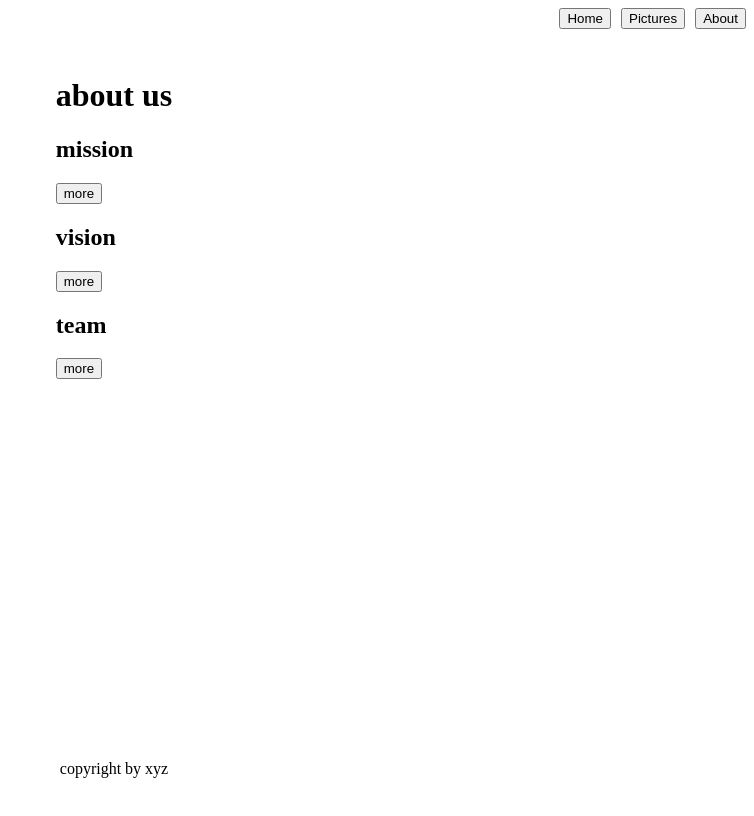
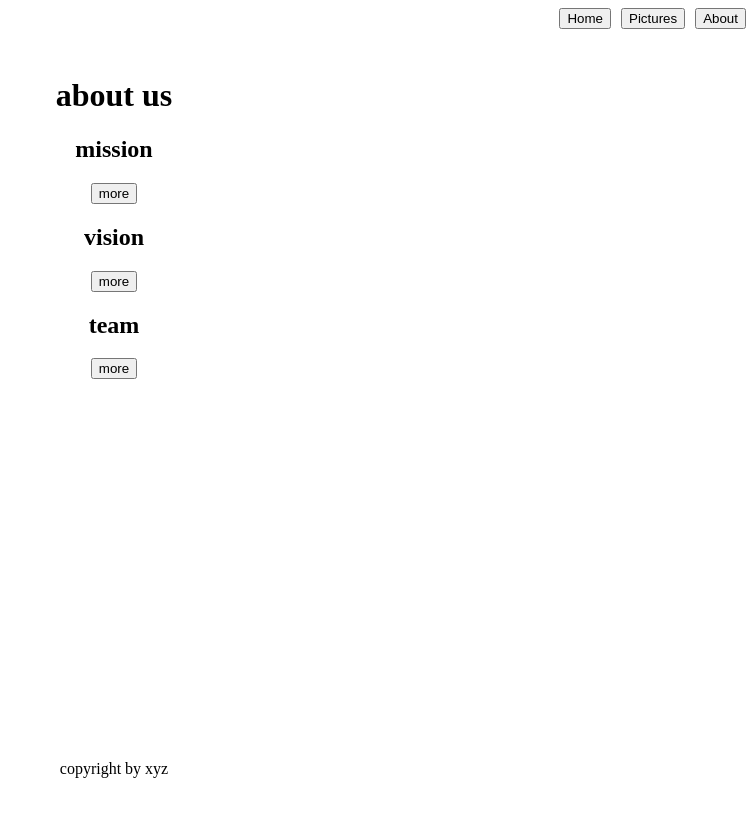
Before and after one commit to JelenadlS/redux-training, a React (Create React App) app: page /about in a window 1280 px wide. Shown: the whole page, without its empty margins (526-1280 px from the left). Built offline with nearby package versions, Linux system fonts and the light colour scheme.

Commit message:
Add more and less functionality

```diff
--- a/src/components/styles.js
+++ b/src/components/styles.js
@@ -52,7 +52,7 @@ export const StyledList = styled.ul`
 `;
 
 export const StyledMain = styled.main`
-  justify-self: center;
+  text-align: center;
 `;
 
 export const StyledModal = styled.section`
--- a/src/pages/AboutPage.js
+++ b/src/pages/AboutPage.js
@@ -19,8 +19,11 @@ export default function AboutPage() {
             <button
               type="button"
               onClick={() => dispatch(handleshowMoreInfo(detail.title))}
+              aria-label={
+                !show[detail.title] ? "show more info" : "show less info"
+              }
             >
-              more
+              {!show[detail.title] ? "more" : "less"}
             </button>
             <p aria-label="further information" hidden={!show[detail.title]}>
               {detail.details}
```
